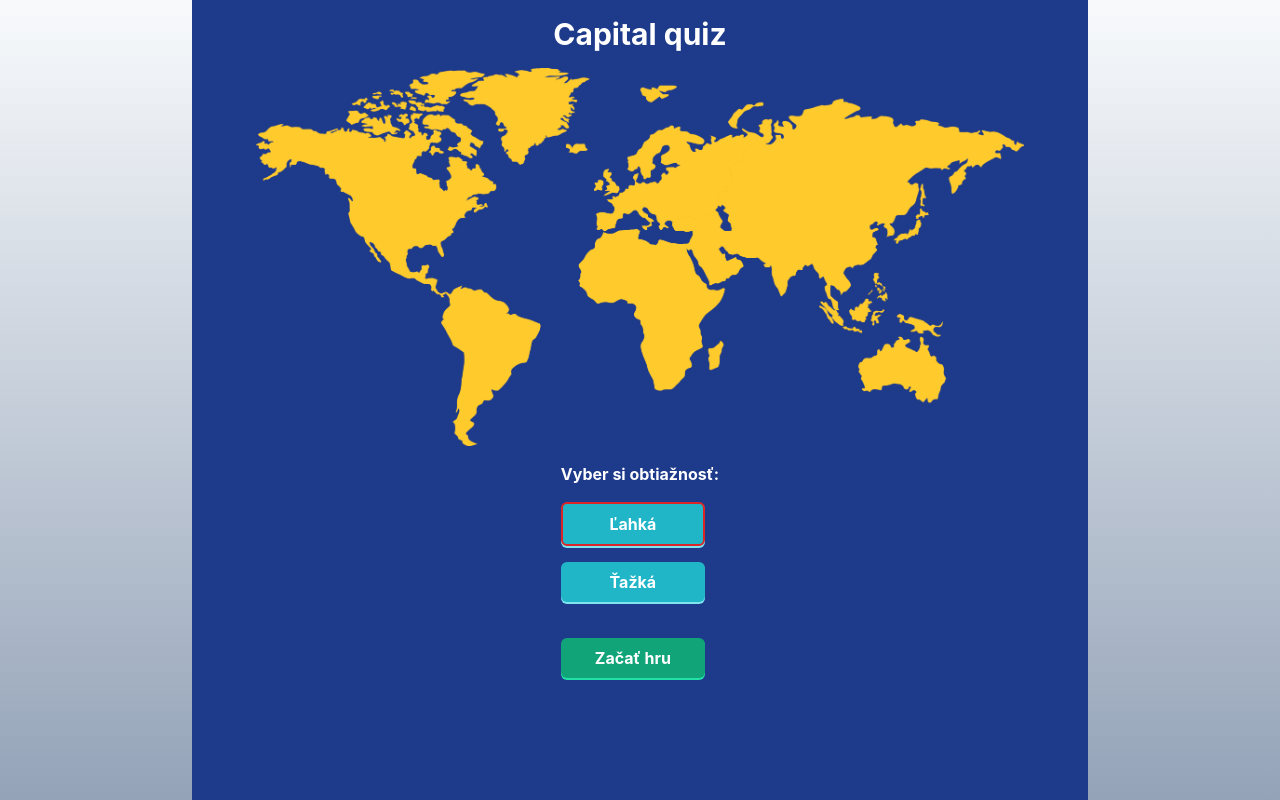
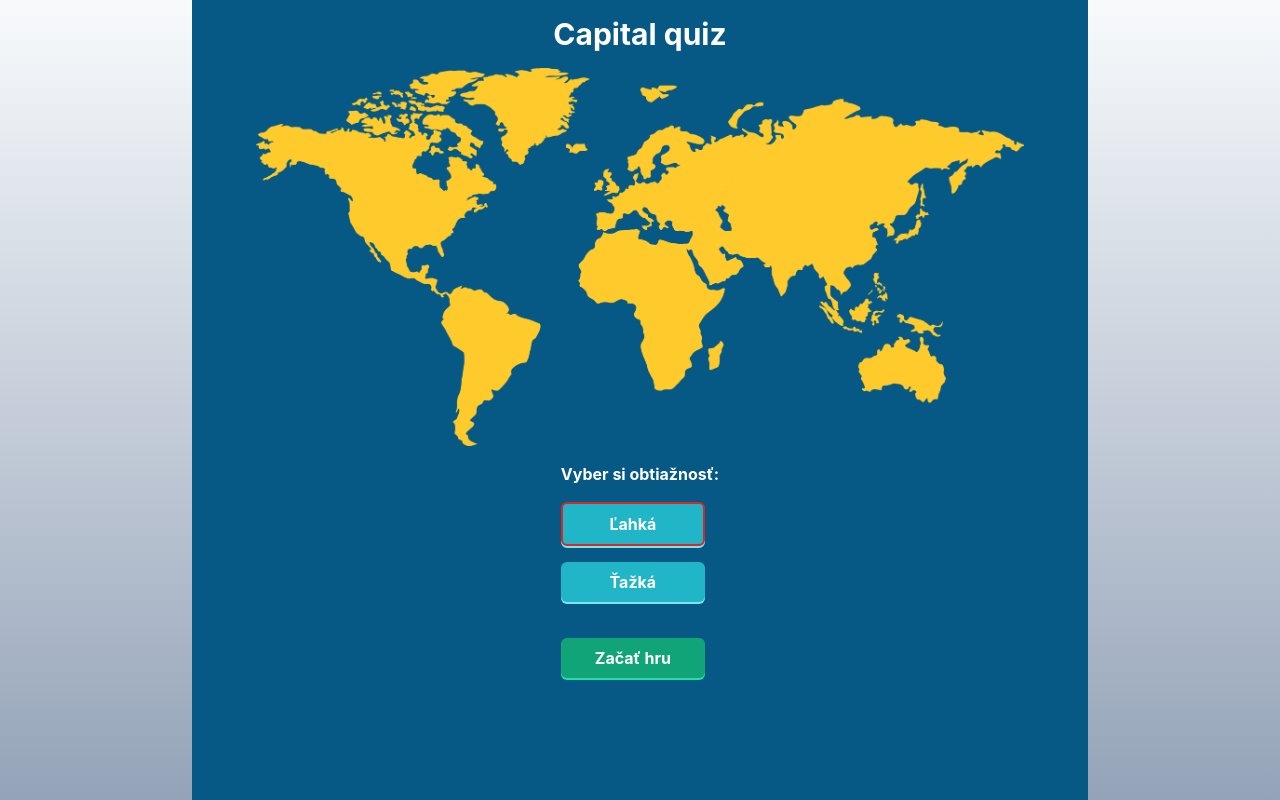
Before and after one commit to andrejzak/WBT_exam, a React (Create React App) app: page / in a window 1280 px wide. Built offline with nearby package versions, Linux system fonts and the light colour scheme.

Commit message:
optimamlizacia stylov tlacitok

```diff
--- a/src/App.js
+++ b/src/App.js
@@ -12,7 +12,7 @@ function App() {
 
   return (
     <div className=" grid justify-items-center min-h-screen bg-gradient-to-b from-slate-50 to-slate-400">
-      <div className="max-w-4xl w-screen bg-blue-900">
+      <div className="max-w-4xl w-screen bg-cyan">
         <StoreProvider>
           <Routes>
             <Route path="/" element={<StartMenu />} />
--- a/src/components/Button.js
+++ b/src/components/Button.js
@@ -1,11 +1,11 @@
 import React from "react";
 import { Link } from "react-router-dom";
 
-function Button({ path, name }) {
+function Button({ path, name, styles }) {
   return (
     <Link
       to={path}
-      className="text-center w-36 start-button font-bold cursor-pointer border-none px-6 py-2 rounded-md text-white"
+      className={styles}
     >
       {name}
     </Link>
--- a/src/components/DifficultySettings.js
+++ b/src/components/DifficultySettings.js
@@ -11,8 +11,8 @@ const DifficultySettings = () => {
         onMouseUp={(e) => setDifficulty(DifficultyType.Easy)}
         className={
           difficulty === DifficultyType.Easy
-            ? "box-border border-2 border-red-600 w-36 difficulty-button font-bold cursor-pointer px-6 py-2 rounded-md text-white"
-            : "w-36 difficulty-button font-bold cursor-pointer px-6 py-2 rounded-md text-white"
+            ? "box-border border-2 border-red-600 blue-button"
+            : "blue-button"
         }
       >
         Ľahká
@@ -21,8 +21,8 @@ const DifficultySettings = () => {
         onMouseUp={() => setDifficulty(DifficultyType.Hard)}
         className={
           difficulty === DifficultyType.Hard
-            ? " box-border border-2 border-red-600 w-36 difficulty-button font-bold cursor-pointer px-6 py-2 rounded-md text-white"
-            : "w-36 difficulty-button font-bold cursor-pointer px-6 py-2 rounded-md text-white"
+            ? " box-border border-2 border-red-600 blue-button"
+            : "blue-button"
         }
       >
         Ťažká
--- a/src/components/EndButton.js
+++ b/src/components/EndButton.js
@@ -8,7 +8,7 @@ const EndButton = () => {
   return (
     <button
       onClick={clickHandler}
-      className="text-center w-36 start-button font-bold cursor-pointer border-none px-6 py-2 rounded-md text-white"
+      className="blue-button"
     >
       Koniec
     </button>
--- a/src/components/NewGameButton.js
+++ b/src/components/NewGameButton.js
@@ -17,7 +17,7 @@ const NewGameButton = () => {
     <Link
       to="/"
       onClick={resetGameHandler}
-      className="text-center w-36 start-button font-bold cursor-pointer border-none px-6 py-2 rounded-md text-white"
+      className="blue-button"
     >
       Nová hra
     </Link>
--- a/src/index.css
+++ b/src/index.css
@@ -13,34 +13,16 @@ code {
     monospace;
 }
 
-.difficulty-button {
-  background-color: rgb(32, 182, 199);
-  box-shadow: 0px 2px 0px 0px rgb(125, 228, 240);
-}
-
-.difficulty-button:hover {
-  background-color: rgb(54, 172, 185);
-}
-
-.difficulty-button:active {
-  transform: translateY(2px);
-  box-shadow: 0px 0px 0px 0px rgb(115, 166, 172);
-}
-
-.start-button {
-  background-color: rgb(18, 164, 121);
-  box-shadow: 0px 2px 0px 0px rgb(35, 224, 167);
-}
-
-.start-button:hover {
-  background-color: rgb(41, 140, 110);
-}
-
-.start-button:active {
-  transform: translateY(2px);
-  box-shadow: 0px 0px 0px 0px rgb(31, 122, 95);
-}
-
 @tailwind base;
 @tailwind components;
 @tailwind utilities;
+
+@layer components {
+  .blue-button {
+    @apply bg-blue-btn hover:bg-blue-btn-hover active:drop-shadow-none active:translate-y-2px drop-shadow-my-blue text-center w-36 font-bold cursor-pointer px-6 py-2 rounded-md text-white box-border;
+  }
+
+  .green-button {
+    @apply bg-green-btn hover:bg-green-btn-hover active:drop-shadow-none active:translate-y-2px drop-shadow-my-green  text-center w-36 font-bold cursor-pointer px-6 py-2 rounded-md text-white box-border;
+  }
+}
--- a/src/pages/GameOptions.js
+++ b/src/pages/GameOptions.js
@@ -13,7 +13,7 @@ const GameOptions = () => {
           alt='Obrázok kávy'
         />
        <div className='grid gap-6 justify-center'>
-          <Button path="/game" name="Pokračovať" />
+          <Button path="/game" name="Pokračovať" styles="blue-button" />
           <NewGameButton />
           <EndButton />
         </div>
--- a/src/pages/StartMenu.js
+++ b/src/pages/StartMenu.js
@@ -17,7 +17,7 @@ function StartMenu() {
       <main className="pb-4">
         <div className="grid gap-9 justify-center">
           <DifficultySettings/>
-          <Button name="Začať hru" path={'/game'} />
+          <Button name="Začať hru" path={'/game'} styles='green-button'/>
         </div>
       </main>
     </div>
--- a/tailwind.config.js
+++ b/tailwind.config.js
@@ -6,7 +6,21 @@ module.exports = {
   ],
   theme: {
     extend: {
-
+      colors: {
+        'cyan': '#075985',
+        'app-bg': '#EEE5E5',
+        'green-btn': 'rgb(18, 164, 121)',
+        'green-btn-hover': 'rgb(41, 140, 110)',
+        'blue-btn': 'rgb(32, 182, 199)',
+        'blue-btn-hover': 'rgb(54, 172, 185)'
+      },
+      dropShadow: {
+        'my-green': '0px 2px 0px rgb(35, 224, 167)',
+        'my-blue': '0px 2px 0px rgb(125, 228, 240)'
+      },
+      translate: {
+        '2px': '2px'
+      }
     },
   },
   plugins: [],
```
